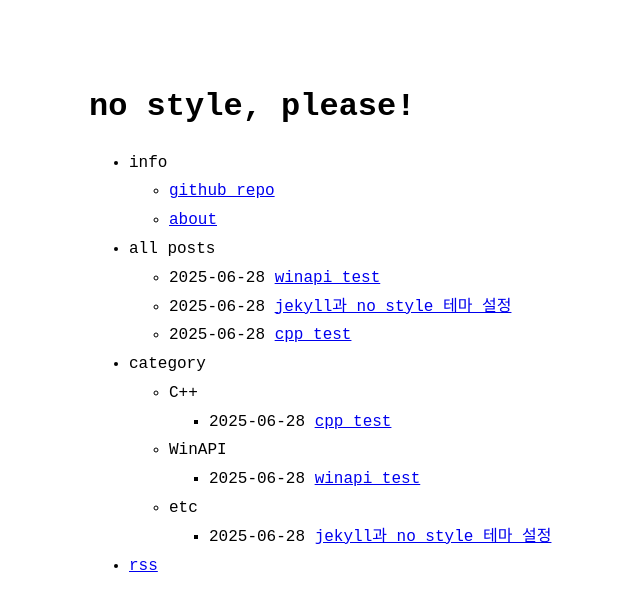
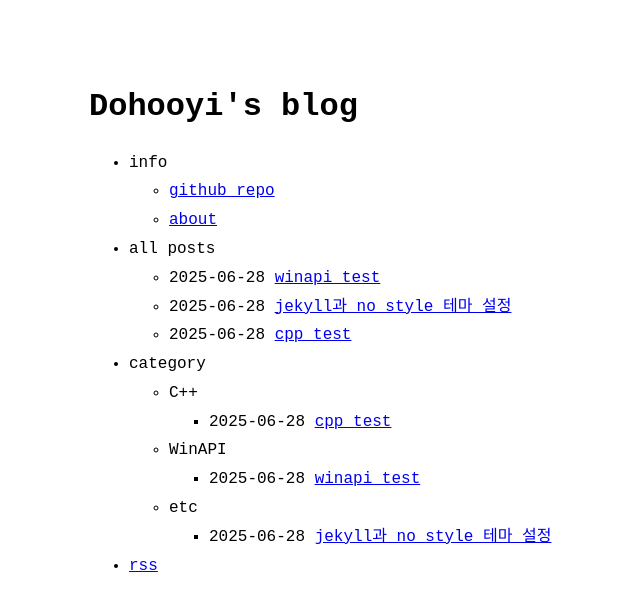
Before and after one commit to sisyphusman/sisyphusman.github.io, a Jekyll site: the page built from index.md, in a window 1280 px wide. Shown: the top 611 px of the page, without its empty margins (231-871 px from the left). Built offline with Jekyll 4.4.1, drawn with Linux system fonts in a browser that asks for light colours.

Commit message:
update my info

```diff
--- a/_config.yml
+++ b/_config.yml
@@ -1,10 +1,10 @@
-title: no style, please! # name of the site
-author: Riccardo Graziosi # name of site's author
-email: riccardo.graziosi97@gmail.com # email of site's author
-url: https://riggraz.dev # root address of the site
+title: Dohooyi's blog # name of the site
+author: Dohooyi # name of site's author
+email: # email of site's author
+url: https://sisyphusman.github.io/ # root address of the site
 baseurl: "" # subpath of the site, e.g. "/blog" (leave it blank "" if you're site shouldn't use a subpath)
 description: > # description of the site (multiple lines allowed)
-  A (nearly) no-CSS, fast, minimalist Jekyll theme.
+  A blog about C++ programming, game engine development, and game design.
 
 permalink: /:slug.html
 
```
Also changed, not shown: about.md (+1 -0 lines).
